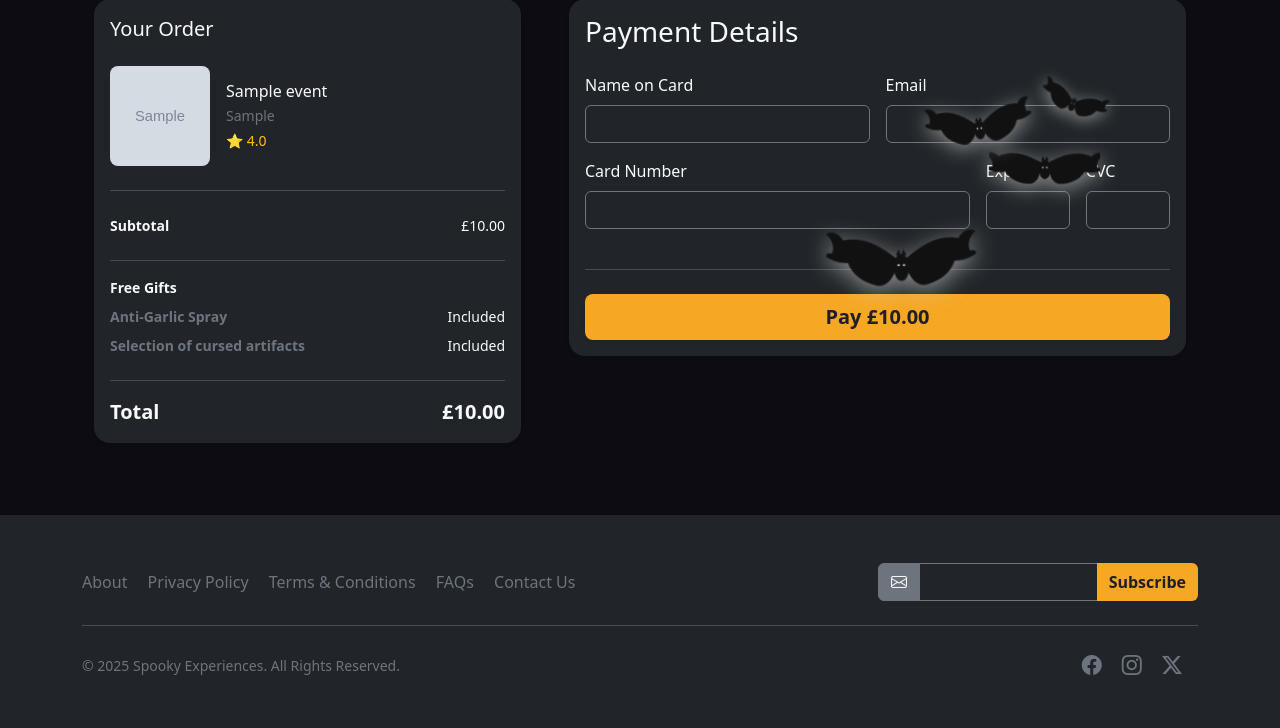
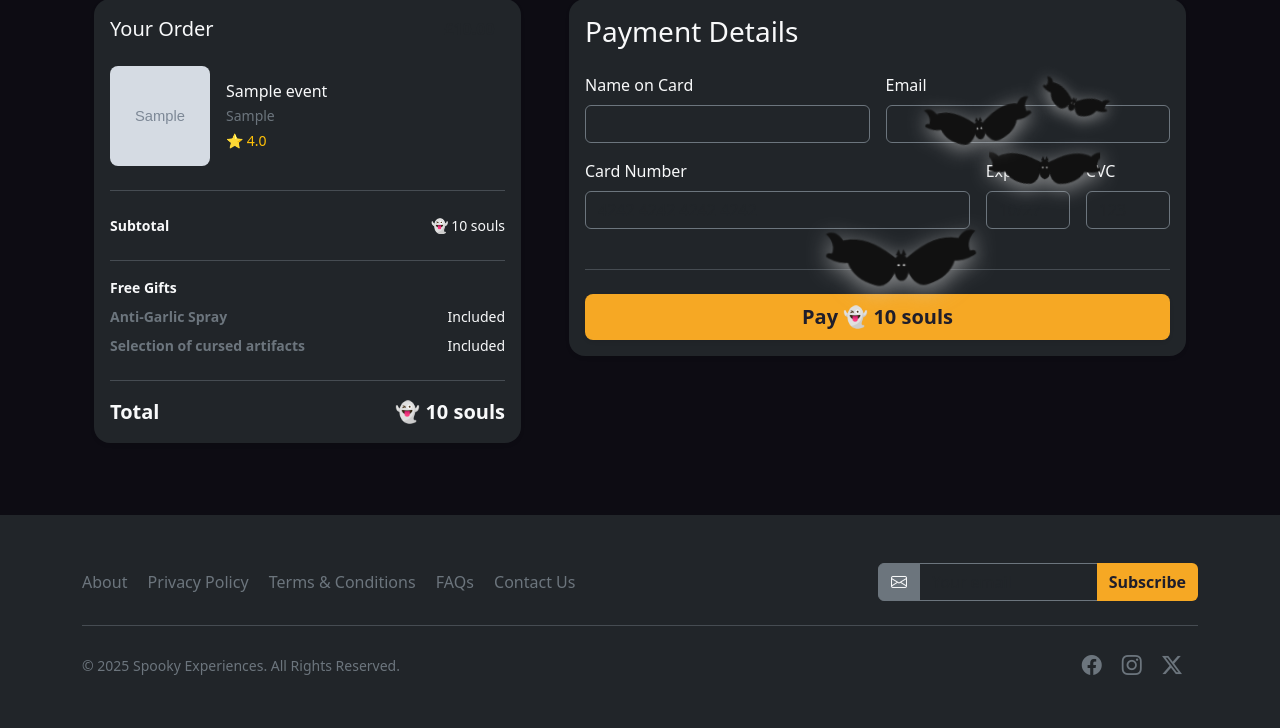
Before and after one commit to petedanielsmith/HalloweenHackathon2025, a Django app: page /events/1/purchase/ in a window 1280 px wide. Shown: the part 129-857 px from the top of the page. Run offline with Django 5.2, Linux system fonts and the light colour scheme; tables that the repository leaves empty hold one stand-in row (values such as "Sample post"); grey boxes marked "Sample" are stand-in pictures.

Commit message:
Change currency to souls

```diff
--- a/events/templates/events/event_detail.html
+++ b/events/templates/events/event_detail.html
@@ -10,7 +10,7 @@
     <h1 class="text-warning">{{ event.title }}</h1>
     <p class="mb-1">{{ event.location }}</p>
     <p class="mb-1">⭐ {{ event.rating }}</p>
-    <p class="lead">£{{ event.cost }}</p>
+    <p class="lead">👻 {{ event.cost|floatformat:0  }} souls</p>
     <p>{{ event.description }}</p>
 
     <a href="{% url 'purchase' event.pk %}" class="btn btn-orange btn-lg">Purchase</a>
--- a/events/templates/events/purchase.html
+++ b/events/templates/events/purchase.html
@@ -27,7 +27,7 @@
 
           <dl class="row mb-0 small">
             <dt class="col-6">Subtotal</dt>
-            <dd class="col-6 text-end text-light">£{{ event.cost }}</dd>
+            <dd class="col-6 text-end text-light">👻 {{ event.cost|floatformat:0 }} souls</dd>
           </dl>
 
           <hr class="border-secondary opacity-50 my-3">
@@ -46,7 +46,7 @@
 
           <div class="d-flex justify-content-between align-items-center fw-bold fs-5">
             <span>Total</span>
-            <span class="text-orange">£{{ event.cost }}</span>
+            <span class="text-orange">👻 {{ event.cost|floatformat:0 }} souls</span>
           </div>
         </div>
       </div>
@@ -91,7 +91,7 @@
               <div class="col-12">
                 <hr class="border-secondary opacity-50 my-4">
                 <button class="btn btn-orange btn-lg w-100 py-2 fw-semibold shadow-sm">
-                  Pay £{{ event.cost }}
+                  Pay 👻 {{ event.cost|floatformat:0 }} souls
                 </button>
               </div>
             </div>
```
Also changed, not shown: events/templates/events/event_list.html (+5 -3 lines), static/images/ghost.png (added).
